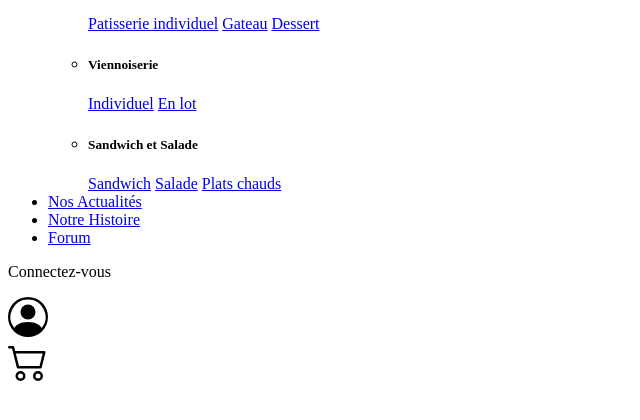
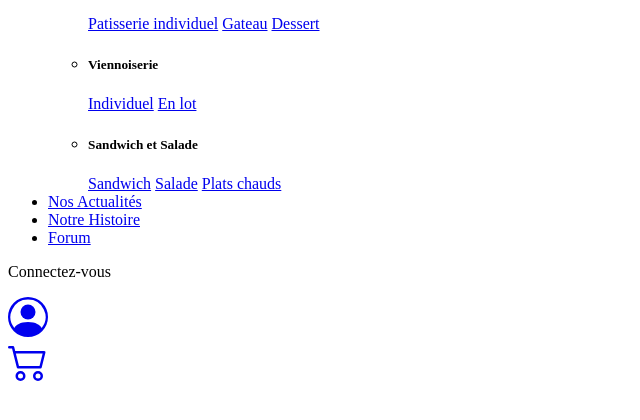
Before and after one commit to Kantun36/LaBonneMiche, a Symfony app: template templates/header.html.twig in a window 1280 px wide. Shown: the part 267-687 px from the top of the page, without its empty margins (0-640 px from the left). Run offline with Twig, Linux system fonts and the light colour scheme; the template is opened without the code that fills it, so the values that code supplies are empty; some libraries are stand-ins or nearby versions.

Commit message:
fix header : icon color + padding icon

```diff
--- a/assets/styles/custom.scss
+++ b/assets/styles/custom.scss
@@ -179,7 +179,7 @@ h5{
 
 .Bonjour{
   padding-left : 20%;
-  padding-right : 8%;
+  padding-right : 70px;
 }
 .buttonLog{
   padding-right: 10px;
--- a/templates/header.html.twig
+++ b/templates/header.html.twig
@@ -105,15 +105,15 @@
                 <div class="align-content-end buttonLog" >
 
                     {% if app.user %}
-                        <a  id="aa" href="#"  onclick="location.href='/espaceperso'">
-                            <svg xmlns="http://www.w3.org/2000/svg" width="40"  fill="black" class="bi bi-person-circle" viewBox="0 0 16 16">
+                        <a  href="#"  onclick="location.href='/espaceperso'">
+                            <svg xmlns="http://www.w3.org/2000/svg" width="40"  fill="currentColor" class="bi bi-person-circle glyphicon b-icon" viewBox="0 0 16 16">
                                 <path d="M11 6a3 3 0 1 1-6 0 3 3 0 0 1 6 0z"/>
                                 <path fill-rule="evenodd" d="M0 8a8 8 0 1 1 16 0A8 8 0 0 1 0 8zm8-7a7 7 0 0 0-5.468 11.37C3.242 11.226 4.805 10 8 10s4.757 1.225 5.468 2.37A7 7 0 0 0 8 1z"/>
                             </svg>
                         </a>
                     {% else %}
-                        <a  id="aa" href="#"  onclick="location.href='/login'">
-                            <svg xmlns="http://www.w3.org/2000/svg" width="40"  fill="black" class="bi bi-person-circle" viewBox="0 0 16 16">
+                        <a  href="#"  onclick="location.href='/login'">
+                            <svg xmlns="http://www.w3.org/2000/svg" width="40"  fill="currentColor" class="bi bi-person-circle glyphicon b-icon" viewBox="0 0 16 16">
                                 <path d="M11 6a3 3 0 1 1-6 0 3 3 0 0 1 6 0z"/>
                                 <path fill-rule="evenodd" d="M0 8a8 8 0 1 1 16 0A8 8 0 0 1 0 8zm8-7a7 7 0 0 0-5.468 11.37C3.242 11.226 4.805 10 8 10s4.757 1.225 5.468 2.37A7 7 0 0 0 8 1z"/>
                             </svg>
@@ -125,14 +125,14 @@
                 <div class="align-content-end ">
 
                     {% if app.user %}
-                        <a  id="aa" href="#" onclick="location.href='/panier'">
-                            <svg xmlns="http://www.w3.org/2000/svg" width="40"  fill="black" class="bi bi-cart2" viewBox="0 0 16 16"  >
+                        <a  href="#" onclick="location.href='/panier'">
+                            <svg xmlns="http://www.w3.org/2000/svg" width="40"  fill="currentColor" class="bi bi-cart2 glyphicon b-icon" viewBox="0 0 16 16"  >
                                 <path d="M0 2.5A.5.5 0 0 1 .5 2H2a.5.5 0 0 1 .485.379L2.89 4H14.5a.5.5 0 0 1 .485.621l-1.5 6A.5.5 0 0 1 13 11H4a.5.5 0 0 1-.485-.379L1.61 3H.5a.5.5 0 0 1-.5-.5zM3.14 5l1.25 5h8.22l1.25-5H3.14zM5 13a1 1 0 1 0 0 2 1 1 0 0 0 0-2zm-2 1a2 2 0 1 1 4 0 2 2 0 0 1-4 0zm9-1a1 1 0 1 0 0 2 1 1 0 0 0 0-2zm-2 1a2 2 0 1 1 4 0 2 2 0 0 1-4 0z"/>
                             </svg>
                         </a>
                     {% else %}
-                        <a  id="aa" href="#" onclick="location.href='/login'">
-                            <svg xmlns="http://www.w3.org/2000/svg" width="40"  fill="black" class="bi bi-cart2" viewBox="0 0 16 16"  >
+                        <a  href="#" onclick="location.href='/login'">
+                            <svg xmlns="http://www.w3.org/2000/svg" width="40"  fill="currentColor" class="bi bi-cart2 glyphicon b-icon" viewBox="0 0 16 16"  >
                                 <path d="M0 2.5A.5.5 0 0 1 .5 2H2a.5.5 0 0 1 .485.379L2.89 4H14.5a.5.5 0 0 1 .485.621l-1.5 6A.5.5 0 0 1 13 11H4a.5.5 0 0 1-.485-.379L1.61 3H.5a.5.5 0 0 1-.5-.5zM3.14 5l1.25 5h8.22l1.25-5H3.14zM5 13a1 1 0 1 0 0 2 1 1 0 0 0 0-2zm-2 1a2 2 0 1 1 4 0 2 2 0 0 1-4 0zm9-1a1 1 0 1 0 0 2 1 1 0 0 0 0-2zm-2 1a2 2 0 1 1 4 0 2 2 0 0 1-4 0z"/>
                             </svg>
                         </a>
```
Also changed, not shown: templates/headerHome.html.twig (+8 -8 lines).
